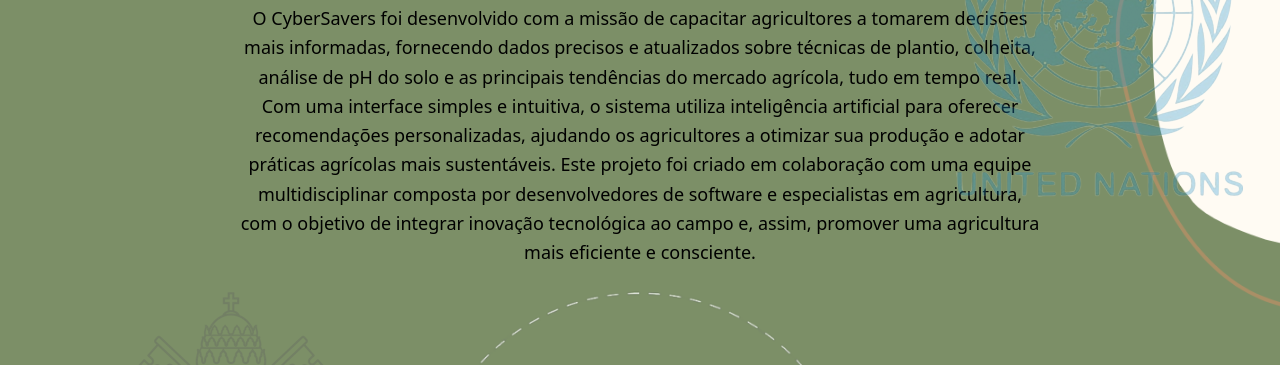
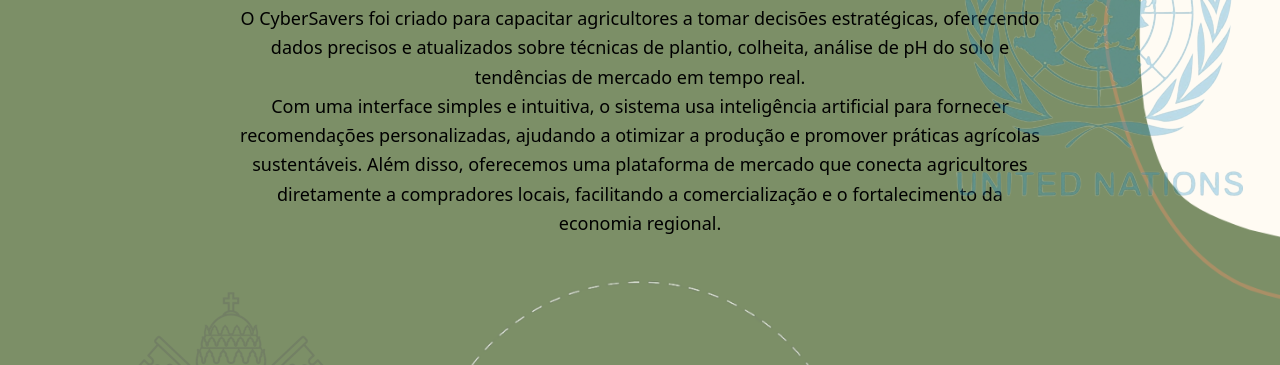
Before and after one commit to Hackathon-CyberSavers/frontend-html, a plain HTML site: page pages/aboutus.html in a window 1280 px wide. Shown: the part 148-513 px from the top of the page. Drawn offline with nearby package versions, Linux system fonts and the light colour scheme.

Commit message:
AboutUs Atualizado, texto melhorado e funções apagadas

```diff
--- a/pages/aboutus.html
+++ b/pages/aboutus.html
@@ -103,19 +103,10 @@
 
         <div class="text-lg leading-relaxed mb-8">
             <p>
-                O CyberSavers foi desenvolvido com a missão de capacitar agricultores a tomarem decisões mais
-                informadas,
-                fornecendo dados precisos e atualizados sobre técnicas de plantio, colheita, análise de pH do solo e as
-                principais tendências do mercado agrícola, tudo em tempo real.
+                O CyberSavers foi criado para capacitar agricultores a tomar decisões estratégicas, oferecendo dados precisos e atualizados sobre técnicas de plantio, colheita, análise de pH do solo e tendências de mercado em tempo real.
             </p>
             <p>
-                Com uma interface simples e intuitiva, o sistema utiliza inteligência artificial para oferecer
-                recomendações personalizadas, ajudando os agricultores a otimizar sua produção e adotar práticas
-                agrícolas mais sustentáveis.
-                Este projeto foi criado em colaboração com uma equipe multidisciplinar composta por desenvolvedores de
-                software e especialistas em agricultura, com o objetivo de integrar inovação tecnológica ao campo e,
-                assim, promover uma agricultura mais eficiente e consciente.
-            </p>
+                Com uma interface simples e intuitiva, o sistema usa inteligência artificial para fornecer recomendações personalizadas, ajudando a otimizar a produção e promover práticas agrícolas sustentáveis. Além disso, oferecemos uma plataforma de mercado que conecta agricultores diretamente a compradores locais, facilitando a comercialização e o fortalecimento da economia regional.            </p>
         </div>
     </div>
 
```
